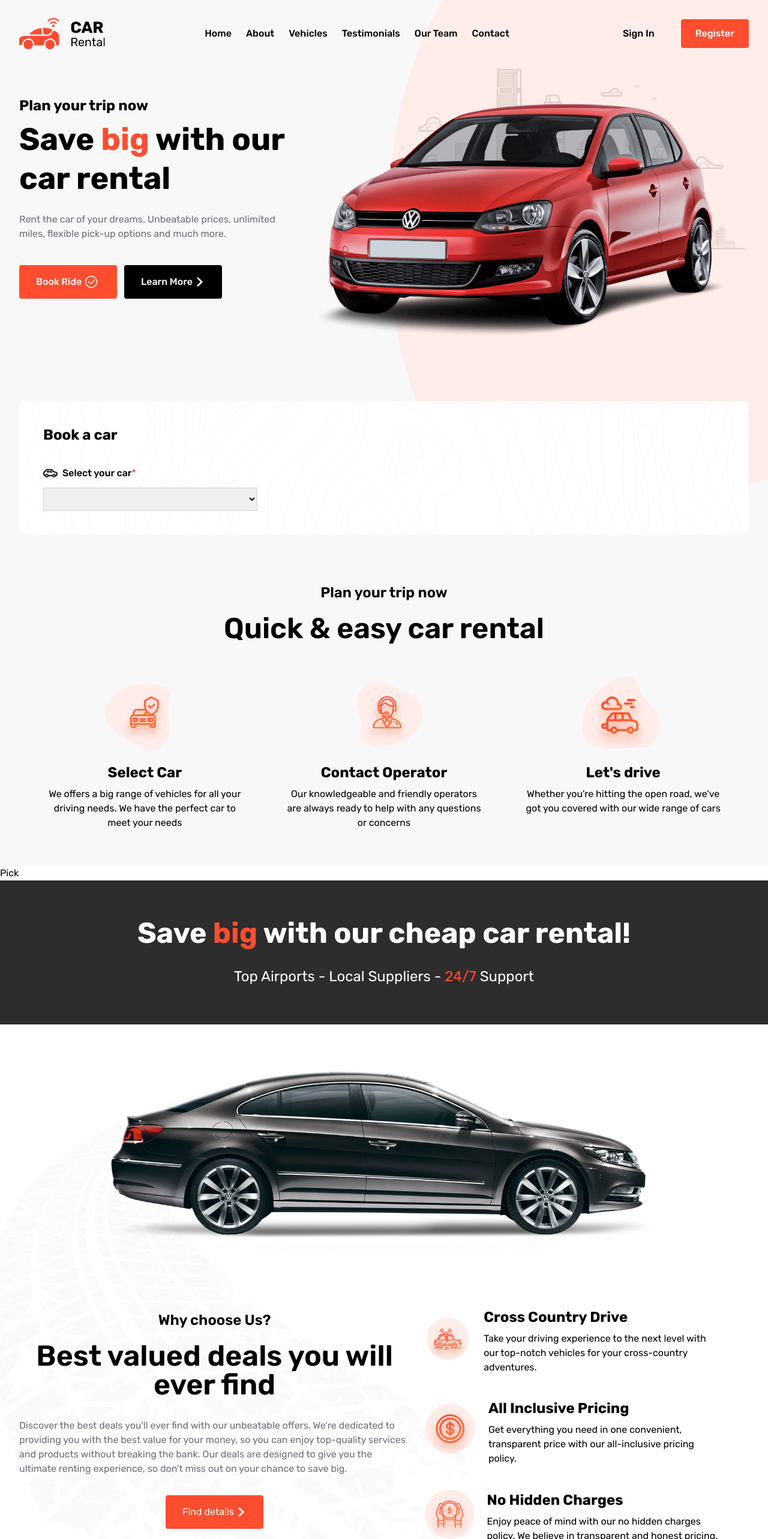
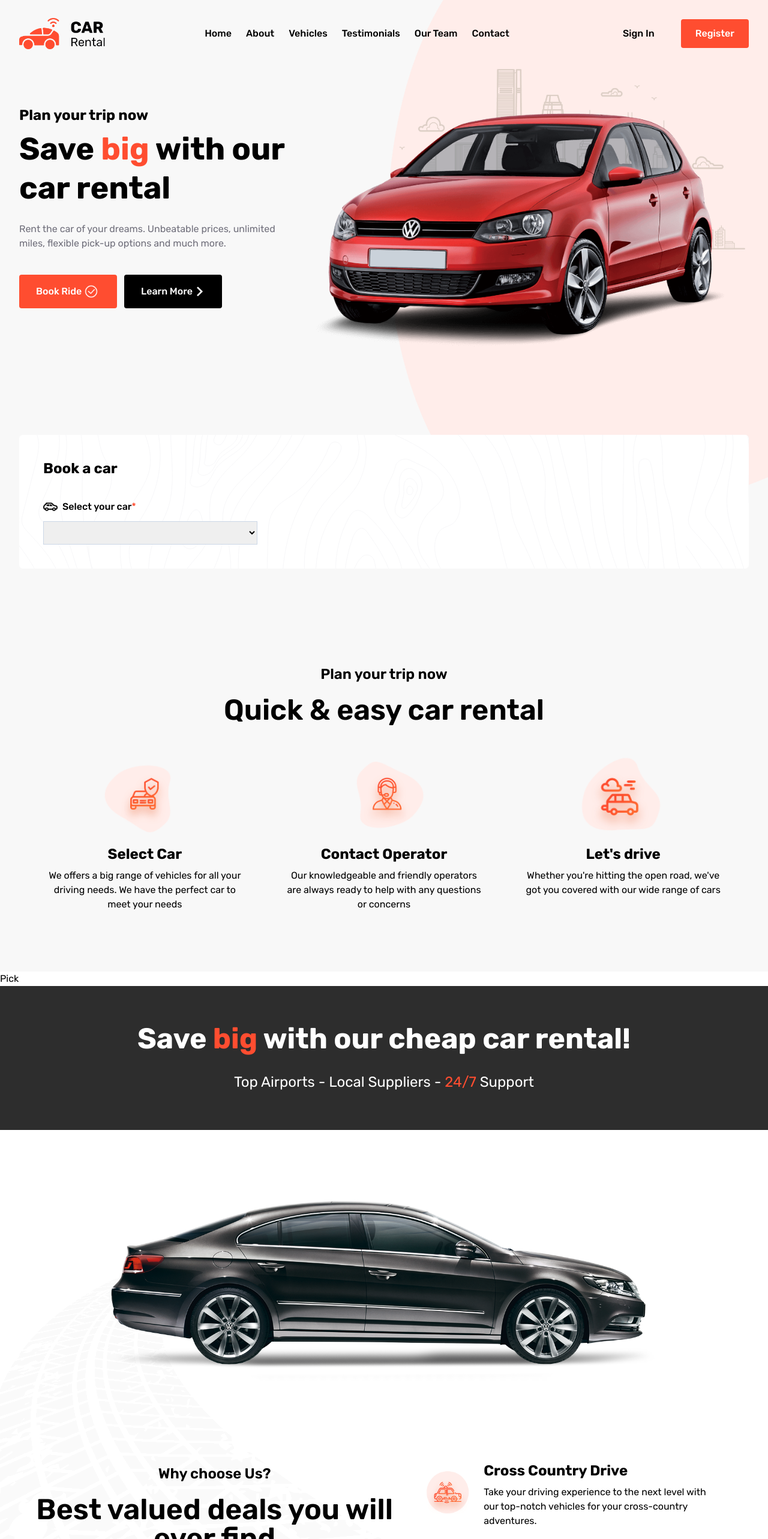
Before and after one commit to KarolKotomski/Car-Rental, a React (Create React App) app: page / in a window 1280 px wide. Shown: the top 2566 px of the page at 60% size. Built offline with nearby package versions, Linux system fonts and the light colour scheme.

Commit message:
global paddings revised for better page look

```diff
--- a/src/components/Booking.tsx
+++ b/src/components/Booking.tsx
@@ -4,7 +4,7 @@ import BookingSection from "./BookingSection";
 const Booking = () => {
 
 	return (
-		<div className='bg-gray4 py-10'>
+		<div className='bg-gray4 py-20'>
 			<div className='container'>
 				<div className='p-10 bg-booking bg-white relative z-10 rounded-md'>
 					<h2 className='text-2xl font-bold pb-6'>Book a car</h2>
--- a/src/components/Choose.tsx
+++ b/src/components/Choose.tsx
@@ -9,8 +9,8 @@ const Choose = () => {
 	return (
 		<div className="bg-choose bg-no-repeat bg-left-bottom">
 			<div className='container'>
-				<div className='py-10 flex justify-center'>
-					<img className='w-[80%]' src={car} alt='three cars' />
+				<div className='py-20 flex justify-center'>
+					<img className='w-full lg:w-[80%]' src={car} alt='three cars' />
 				</div>
 				<div className='flex flex-col lg:flex-row'>
 					<div className='flex flex-col items-center justify-center lg:w-fit'>
--- a/src/components/Download.tsx
+++ b/src/components/Download.tsx
@@ -1,7 +1,7 @@
 const Download = () => {
 	return (
 		<div className='lg:bg-download bg-top bg-no-repeat bg-gray4 '>
-			<div className='container py-10'>
+			<div className='container py-20'>
 				<div className='text-center lg:text-left lg:max-w-[43rem]'>
 					<h2 className='text-5xl py-5 font-semibold'>
 						Download our app to get most out of it
--- a/src/components/Faq.tsx
+++ b/src/components/Faq.tsx
@@ -1,6 +1,6 @@
 const Faq = () => {
 	return (
-		<div className='container py-10'>
+		<div className='container py-20'>
 			<div className='text-center'>
 				<h3 className='text-2xl font-semibold'>FAQ</h3>
 				<h2 className='text-5xl py-5 font-semibold'>
@@ -11,7 +11,7 @@ const Faq = () => {
 					website: Answers to common concerns and inquiries.
 				</p>
 			</div>
-			<div className='w-full lg:max-w-[70%] mx-auto'>
+			<div className='w-full lg:max-w-[65%] mx-auto'>
 				<div className='p-5 flex flex-col'>
 					<div className='flex items-center justify-between gap-5 p-5 bg-orange'>
 						<div className='text-lg text-white'>
--- a/src/components/Hero.tsx
+++ b/src/components/Hero.tsx
@@ -9,7 +9,7 @@ const Hero = () => {
 				<div className='absolute z-10 right-0 top-0'>
 					<img src={heroBackground} alt='city skyscrapers' />
 				</div>
-				<div className='container pt-36 pb-12 flex'>
+				<div className='container pt-40 pb-12 flex'>
 					<div className='flex flex-col py-4 items-center md:max-w-md md:items-start z-30'>
 						<div className='flex flex-col items-center md:items-start'>
 							<h4 className='text-2xl font-bold'>Plan your trip now</h4>
--- a/src/components/Plan.tsx
+++ b/src/components/Plan.tsx
@@ -5,7 +5,7 @@ import PlanSection from "./PlanSection";
 
 const Plan = () => {
 	return (
-		<div className='bg-gray4 py-10 flex flex-col items-center'>
+		<div className='bg-gray4 py-20 flex flex-col items-center'>
 			<div className='container'>
 				<div className='text-center font-semibold'>
 					<h3 className='text-2xl'>Plan your trip now</h3>
--- a/src/components/Testimonials.tsx
+++ b/src/components/Testimonials.tsx
@@ -6,7 +6,7 @@ import TestimonialsProfile from "./TestimonialsProfile";
 const Testimonials = () => {
 	return (
 		<div className='bg-gray4'>
-			<div className='container py-10'>
+			<div className='container py-20'>
 				<div className='text-center'>
 					<h3 className='text-2xl font-semibold'>Reviewed by People</h3>
 					<h2 className='text-5xl py-5 font-semibold'>Client's Testimonials</h2>
```
